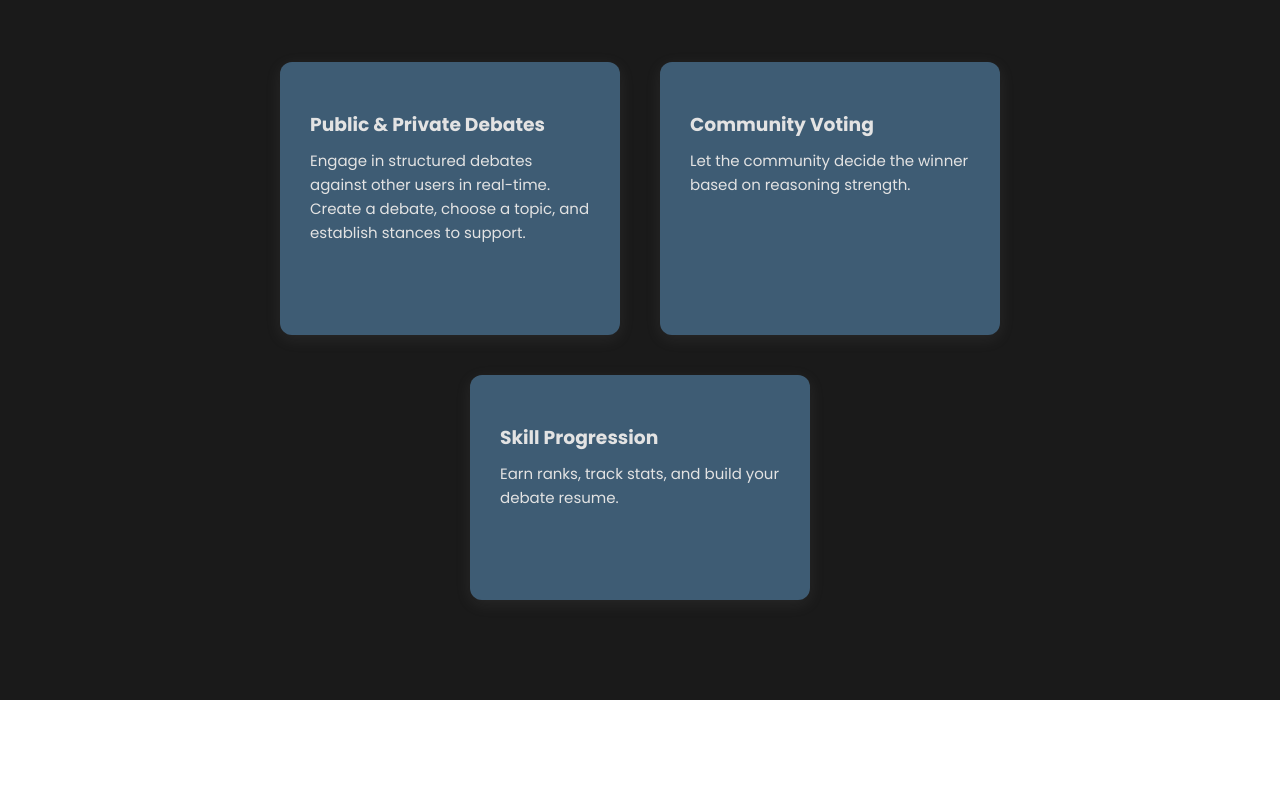
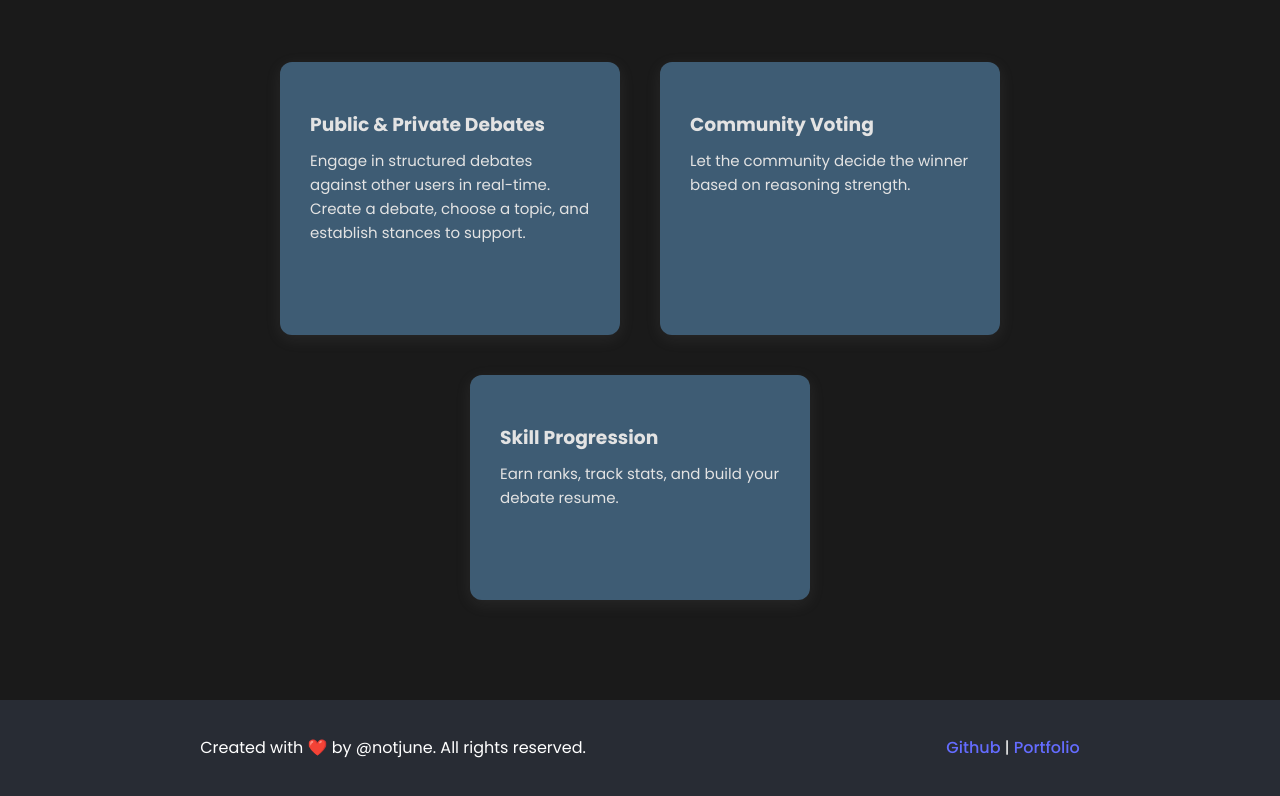
Before and after one commit to JunehyukYoo/openfloor, a React (Vite) app in the folder frontend/: page / in a window 1280 px wide. Shown: the part 1127-1923 px from the top of the page. Before the commit the page ends 1827 px from the top, so only its background shows below. Built offline with nearby package versions, Linux system fonts and the light colour scheme; no server answers.

Commit message:
Added basic footer.

```diff
--- /dev/null
+++ b/frontend/src/components/Footer.tsx
@@ -0,0 +1,28 @@
+const Footer = () => {
+  return (
+    <footer
+      style={{
+        backgroundColor: "#282c34",
+        color: "#ffffff",
+        padding: "20px",
+        textAlign: "center",
+      }}
+    >
+      <div
+        style={{
+          display: "flex",
+          justifyContent: "space-around",
+          alignItems: "center",
+        }}
+      >
+        <p>Created with ❤️ by @notjune. All rights reserved.</p>
+        <p>
+          <a href="https://github.com/JunehyukYoo/openfloor">Github</a> {"| "}
+          <a href="https://junehyukyoo.com/">Portfolio</a>
+        </p>
+      </div>
+    </footer>
+  );
+};
+
+export default Footer;
--- a/frontend/src/routes/home.tsx
+++ b/frontend/src/routes/home.tsx
@@ -1,4 +1,5 @@
 // home.tsx
+import Footer from "../components/Footer";
 import "../styles/home.css";
 
 const Home = () => {
@@ -16,7 +17,7 @@ const Home = () => {
 
         <div className="hero-content">
           <h1>Openfloor.</h1>
-          <h3>We welcome all: debaters, philosophers, thinkers.</h3>
+          <h3>We welcome all: debaters, philosophers, and thinkers alike.</h3>
         </div>
       </section>
 
@@ -49,6 +50,7 @@ const Home = () => {
           </div>
         </div>
       </section>
+      <Footer />
     </div>
   );
 };
```
